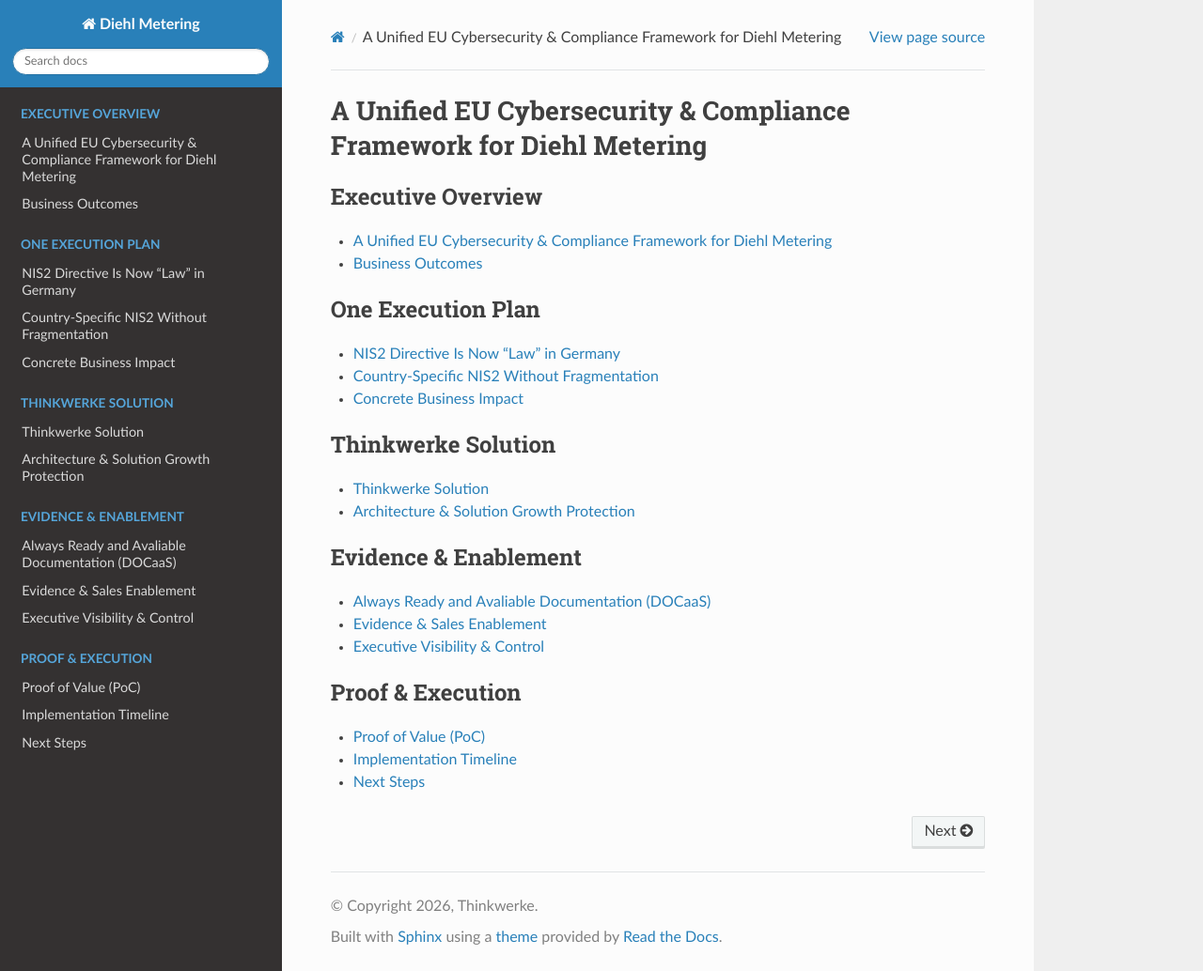
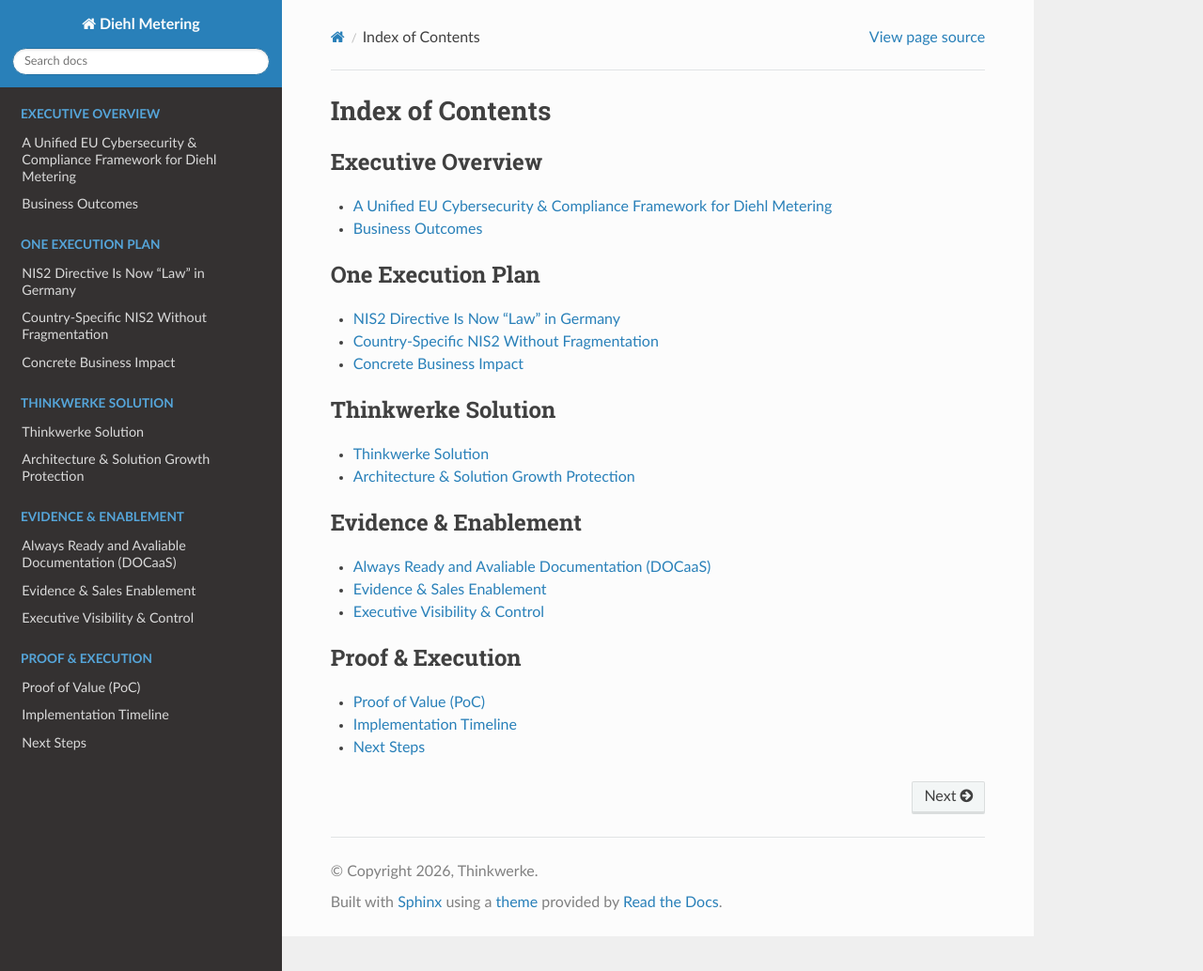
Before and after one commit to Mynkskhr/diehlmetering, a Sphinx documentation site: the page built from docs/source/index.rst, in a window 1280 px wide and 1034 px high. Shown: the whole window at 94% size. Built offline with Sphinx 7.4.7 and the Read the Docs theme 3.1.0, drawn with Linux system fonts in a browser that asks for light colours; pages that are not in the unit, such as notebooks, are missing from menus.

Commit message:
Update index.rst

```diff
--- a/docs/source/index.rst
+++ b/docs/source/index.rst
@@ -1,5 +1,5 @@
-A Unified EU Cybersecurity & Compliance Framework for Diehl Metering
-====================================================================
+Index of Contents
+=================
 
 .. toctree::
    :maxdepth: 1
```
